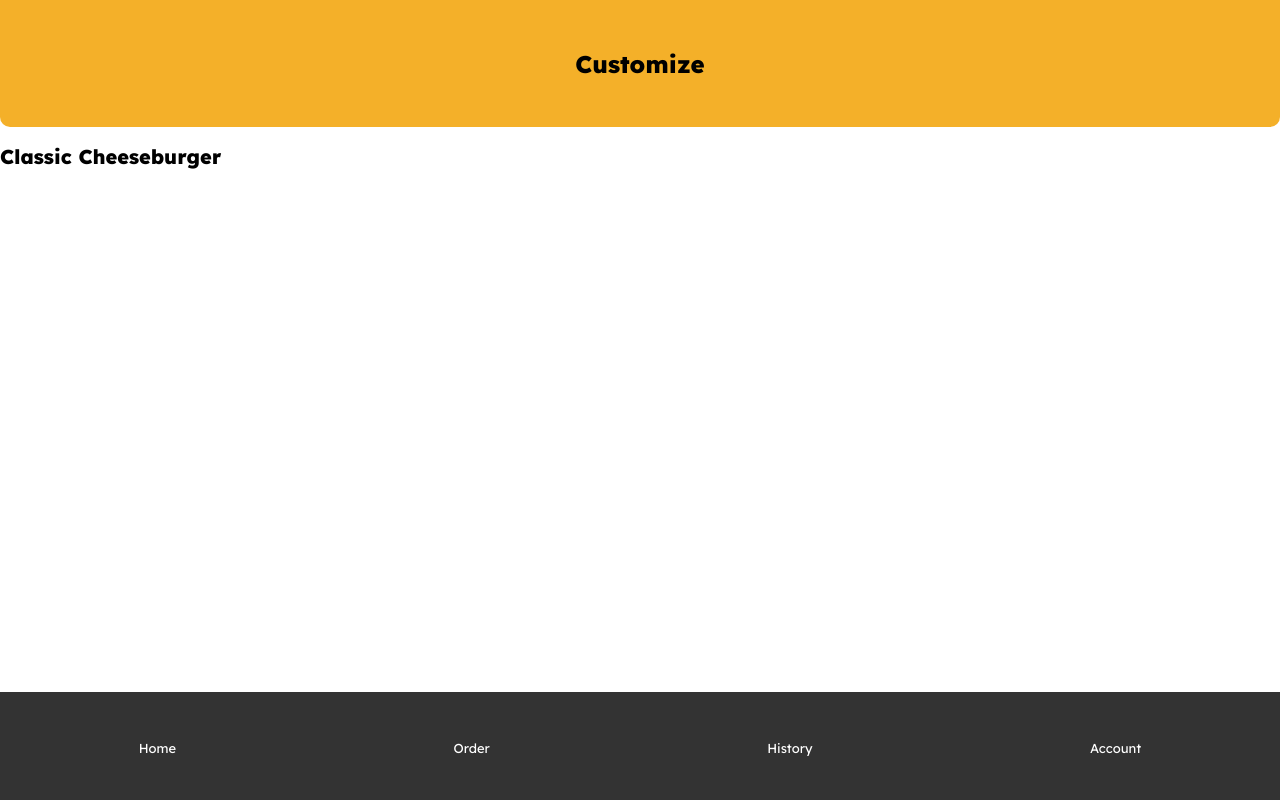
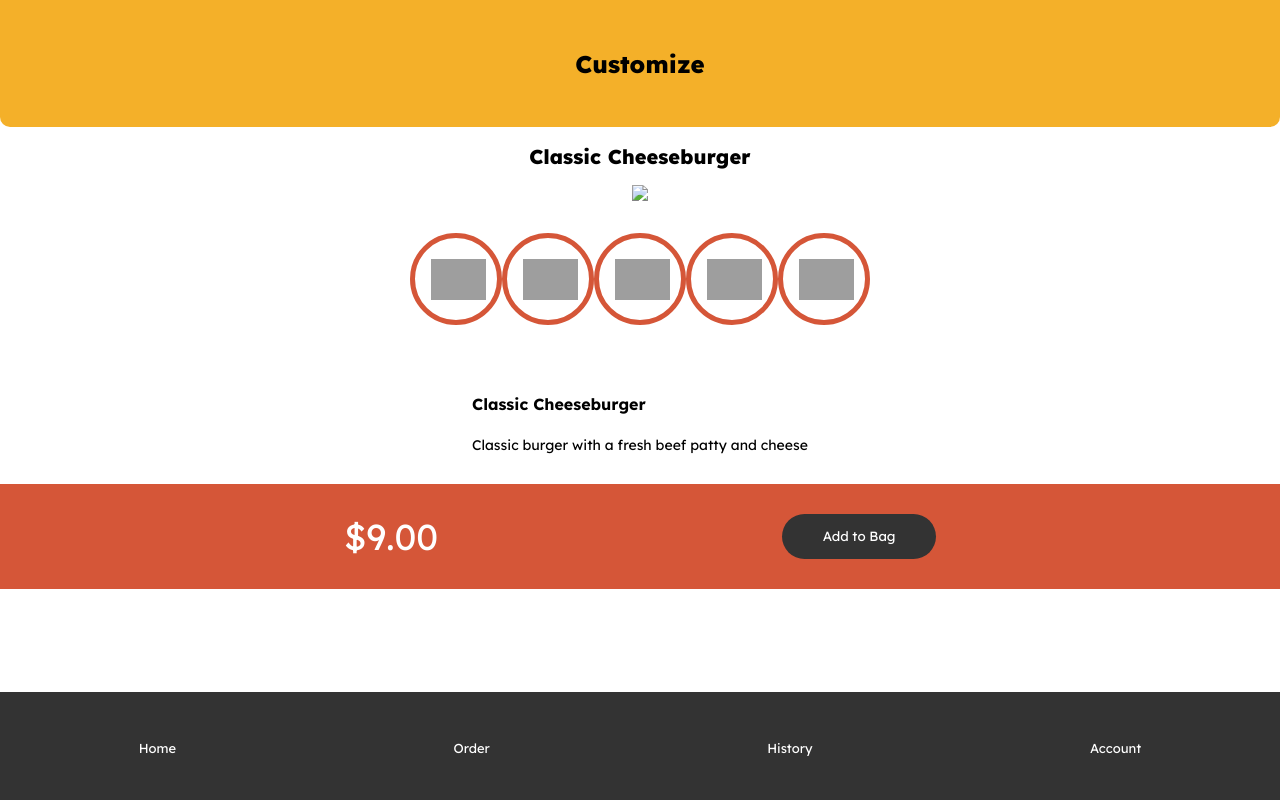
Before and after one commit to alexisraya/idm216-002-Specs-Fortes, a PHP site: page /interface/customize.html in a window 1280 px wide. Run offline with PHP 8.4, Linux system fonts and the light colour scheme; some libraries are stand-ins or nearby versions; grey boxes are pictures that could not be loaded.

Commit message:
Customize styles Updated
Proper Display at 393 screen width

```diff
--- a/interface/customize.html
+++ b/interface/customize.html
@@ -20,7 +20,24 @@
 
     <div class="customize_itemDisplay">
         <h2 class="itemTitle"> Classic Cheeseburger </h2>
+        <img class="itemImage" src="https://via.placeholder.com/150">
+        <div class="toppingCarousel">
+            <div class="topping"> <img src="images/topping-pickle.png" alt="a pickle"></div>
+            <div class="topping"> <img src="images/topping-pickle.png" alt="a pickle"></div>
+            <div class="topping"> <img src="images/topping-pickle.png" alt="a pickle"></div>
+            <div class="topping"> <img src="images/topping-pickle.png" alt="a pickle"></div>
+            <div class="topping"> <img src="images/topping-pickle.png" alt="a pickle"></div>
+        </div>
+        <div class="customize_productDescription">
+            <h4 class="itemListing"> Classic Cheeseburger </h4>
+            <p class="description"> Classic burger with a fresh beef patty and cheese </p>
+        </div>
     </div>
+    <div class="customize_price">
+        <p> $9.00 </p>
+        <button class="darkButton"> Add to Bag </button>
+    </div>
+    <div class="navAllowance"> </div>
 
     <!-- Navigation -->
     <nav class="menu">
--- a/interface/styles.css
+++ b/interface/styles.css
@@ -174,7 +174,9 @@ line-height: 18px;
 	color: white;
 	transition: 0.25s ease;
 }
-
+.navAllowance{
+    height: 108px;
+}
 /* home screen styles */
 .home_start {
     display: flex;
@@ -268,3 +270,50 @@ line-height: 18px;
 	font-size: 26px;
 	transition: 0.25s ease
 }
+/*  */
+.customize_itemDisplay {
+    display: grid;
+    justify-items: center;
+    overflow: hidden;
+}
+.toppingCarousel {
+ display: grid;
+ grid-template-columns: 1fr 1fr 1fr 1fr 1fr;
+ margin: 2rem;
+ overflow: hidden;
+}
+.topping {
+    display: flex;
+    align-items: center;
+    background: #FFFFFF;
+    border: 5px solid #D55638;
+    border-radius: 50px;
+    padding: 1rem;
+    height: 50px;
+    width: 50px;
+}
+.topping img {
+    width: 55px;
+}
+.customize_productDescription{
+    margin: 1rem;
+}
+.customize_price {
+    display: flex;
+    align-items: center;
+    justify-content: space-evenly;
+    background-color: var(--fresh-red);
+    width: 100%;
+    height: 105px;
+}
+.customize_price button {
+    width: 154px;
+    height: 45px;
+}
+.customize_price p {
+    font-family: 'Lexend Deca';
+    font-weight: 400;
+    font-size: 36px;
+    text-align: center;
+    color: #FFFFFF;
+}
```
